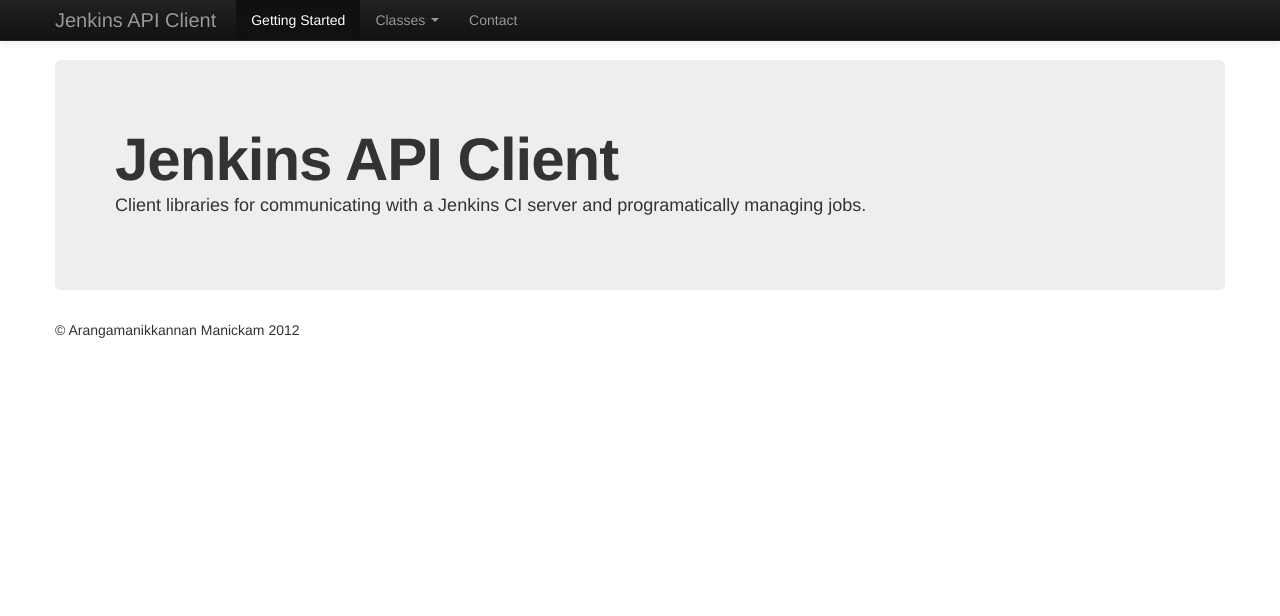
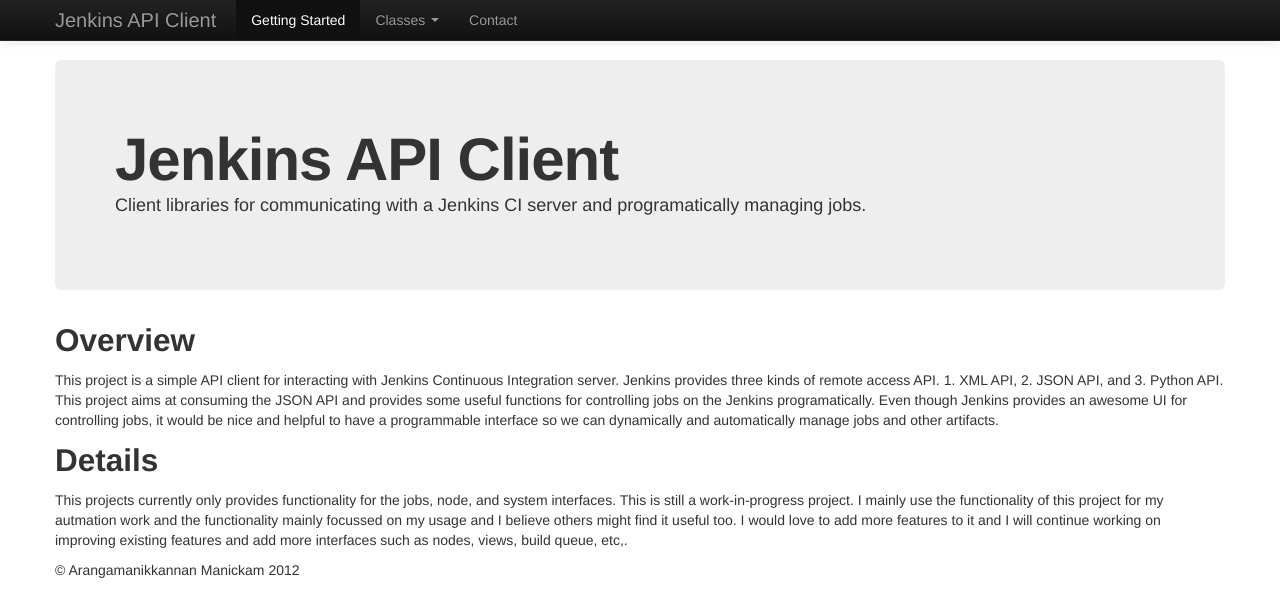
Before and after one commit to arangamani/jenkins_api_client, a plain HTML site: page index.html in a window 1280 px wide. Drawn offline with Linux system fonts and the light colour scheme.

Commit message:
updated template

```diff
--- a/index.html
+++ b/index.html
@@ -50,6 +50,13 @@
         <p>Client libraries for communicating with a Jenkins CI server and programatically managing jobs.</p>
       </div>
 
+      <h2>Overview</h2>
+      <p>This project is a simple API client for interacting with Jenkins Continuous Integration server. Jenkins provides three kinds of remote access API. 1. XML API, 2. JSON API, and 3. Python API. This project aims at consuming the JSON API and provides some useful functions for controlling jobs on the Jenkins programatically. Even though Jenkins provides an awesome UI for controlling jobs, it would be nice and helpful to have a programmable interface so we can dynamically and automatically manage jobs and other artifacts.</p>
+
+      <h2>Details</h2>
+      <p>This projects currently only provides functionality for the jobs, node, and system interfaces. This is still a work-in-progress project. I mainly use the functionality of this project for my autmation work and the functionality mainly focussed on my usage and I believe others might find it useful too. I would love to add more features to it and I will continue working on improving existing features and add more interfaces such as nodes, views, build queue, etc,.</p>
+
+
       <footer>
         <p>&copy; Arangamanikkannan Manickam 2012</p>
       </footer>
```
